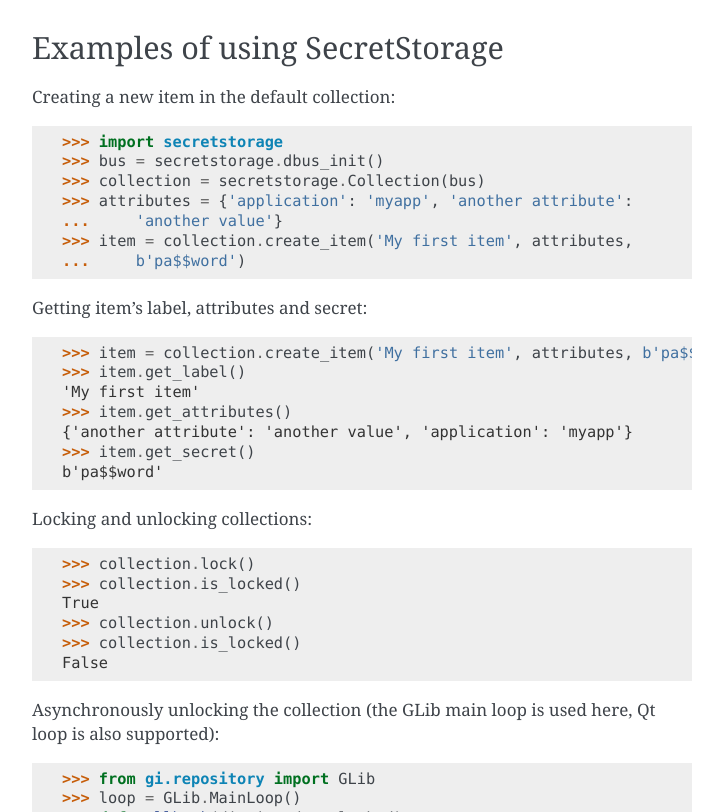
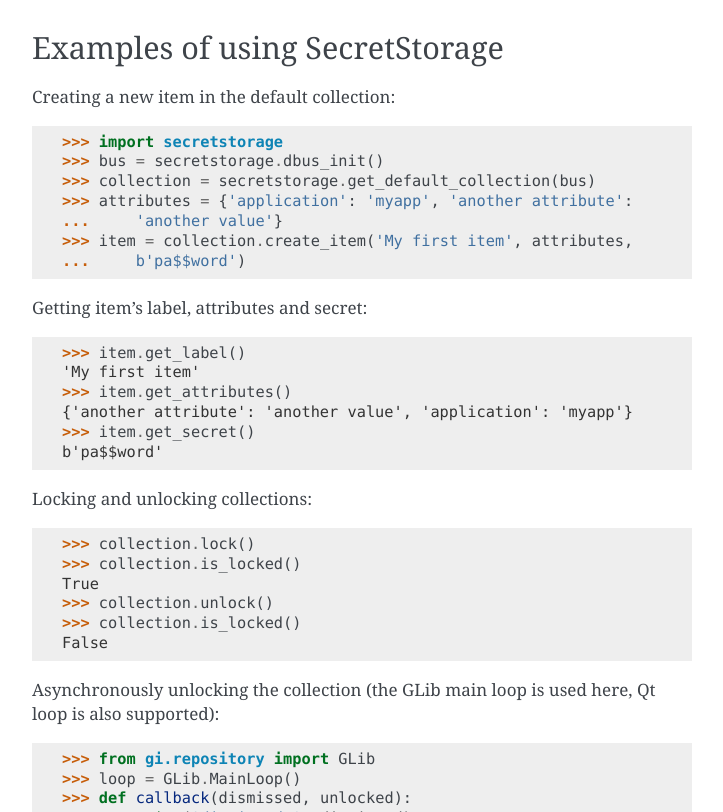
Before and after one commit to mitya57/secretstorage, a Sphinx documentation site: the page built from docs/index.rst, in a window 1280 px wide and 900 px high, scrolled down 682 px, cut to the strip 88-900 px from the top of the window. Shown: the whole strip, without its empty margins (388-1111 px from the left). Built offline with Sphinx 7.4.7, drawn with Linux system fonts in a browser that asks for light colours.

Commit message:
docs: Minor tweaks

```diff
--- a/docs/index.rst
+++ b/docs/index.rst
@@ -43,7 +43,7 @@
 
 >>> import secretstorage
 >>> bus = secretstorage.dbus_init()
->>> collection = secretstorage.Collection(bus)
+>>> collection = secretstorage.get_default_collection(bus)
 >>> attributes = {'application': 'myapp', 'another attribute':
 ...     'another value'}
 >>> item = collection.create_item('My first item', attributes,
@@ -51,7 +51,6 @@
 
 Getting item's label, attributes and secret:
 
->>> item = collection.create_item('My first item', attributes, b'pa$$word')
 >>> item.get_label()
 'My first item'
 >>> item.get_attributes()
```
